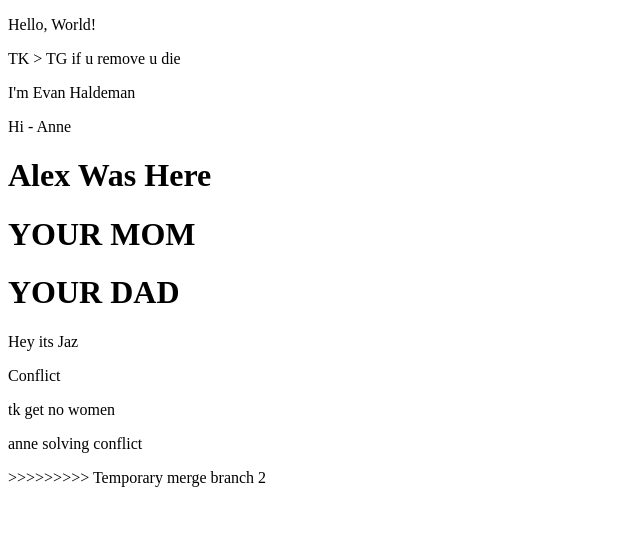
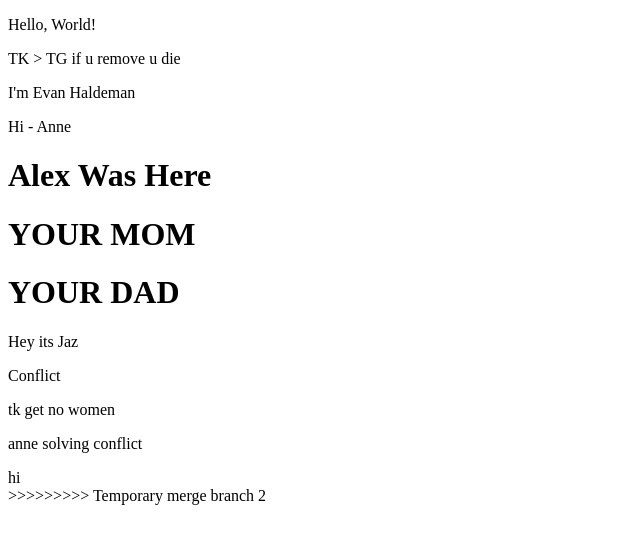
Before and after one commit to AlexChief753/AwesomeGroup-11-08-22, a plain HTML site: page index.html in a window 1280 px wide. Shown: the whole page, without its empty margins (0-640 px from the left). Drawn offline with Linux system fonts and the light colour scheme.

Commit message:
added div

```diff
--- a/index.html
+++ b/index.html
@@ -23,6 +23,8 @@
     <p>tk get no women</p>
 
     <p>anne solving conflict</p>
+
+    <div>hi</div>
   </body>
 
 </html>
```
